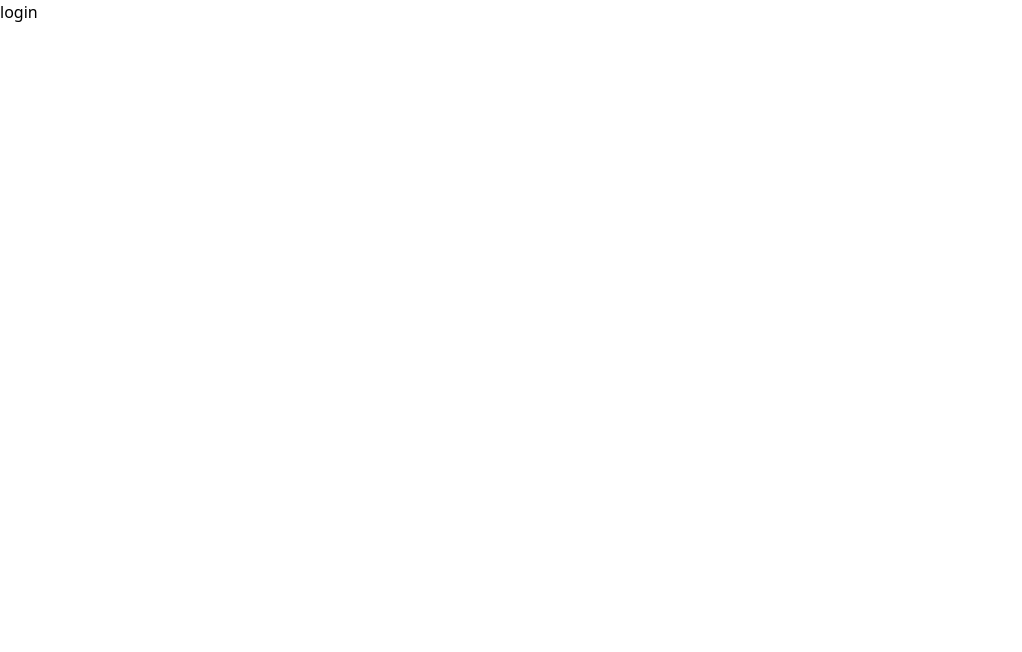
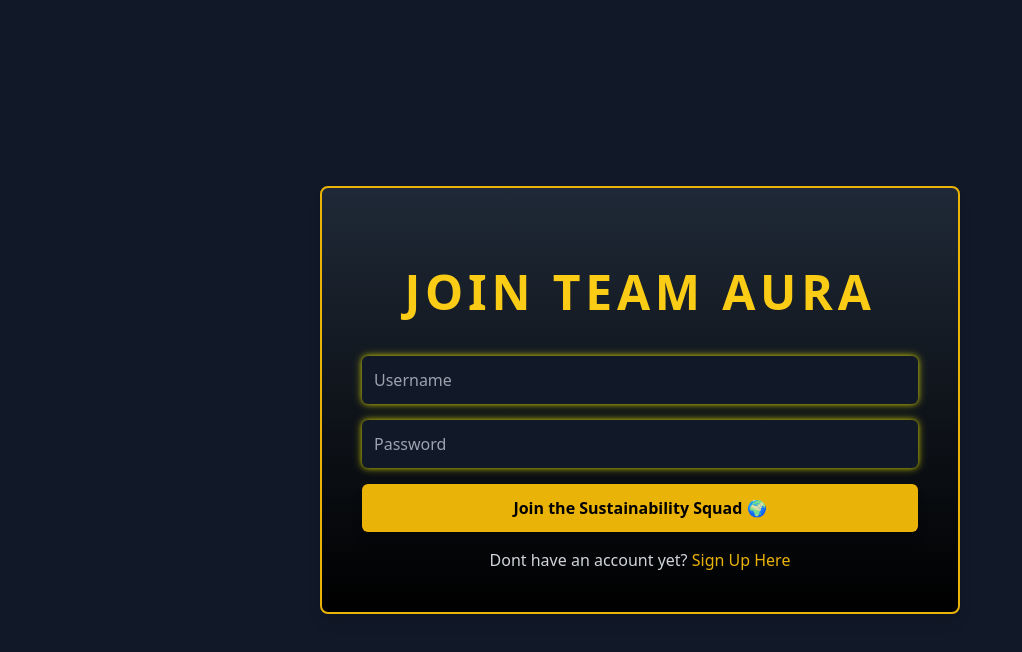
Before and after one commit to Ayush5071/Aura, a React (Vite) app in the folder client/: page /login in a window 1280 px wide. Shown: the top 652 px of the page, without its empty margins (0-1022 px from the left). Built offline with nearby package versions, Linux system fonts and the light colour scheme.

Commit message:
Login, SignUp Auth UI[Customer]

```diff
--- a/client/package.json
+++ b/client/package.json
@@ -10,12 +10,14 @@
     "preview": "vite preview"
   },
   "dependencies": {
+    "axios": "^1.7.7",
     "clsx": "^2.1.1",
     "framer-motion": "^11.11.10",
     "react": "^18.3.1",
     "react-anchor-link-smooth-scroll": "^1.0.12",
     "react-dom": "^18.3.1",
     "react-router-dom": "^6.27.0",
+    "react-toastify": "^10.0.6",
     "tailwind-merge": "^2.5.4"
   },
   "devDependencies": {
--- a/client/src/App.jsx
+++ b/client/src/App.jsx
@@ -1,16 +1,19 @@
-import React from 'react';
-import { BrowserRouter as Router, Routes, Route, Link } from 'react-router-dom';
+import { BrowserRouter as Router, Routes, Route} from 'react-router-dom';
 import Landing from './pages/Landing.jsx';
 import Login from './pages/Login.jsx';
-
+import SignUp from "./pages/Signup.jsx"
+import { UserProvider } from './lib/userContext.jsx';
 const App = () => {
   return (
+    <UserProvider>
     <Router>
       <Routes>
         <Route path="/" element={<Landing />} />
         <Route path="/login" element={<Login />} />
+        <Route path="/signup" element={<SignUp/>} />
       </Routes>
     </Router>
+    </UserProvider>
   );
 };
 
--- a/client/src/components/landing-page/Hero.jsx
+++ b/client/src/components/landing-page/Hero.jsx
@@ -1,15 +1,14 @@
 import Enter from "./Enter.jsx";
 import Navbar from "./Navbar.jsx";
+import { useNavigate } from "react-router-dom";
 
 
 const Hero = () => {
+  const navigate = useNavigate();
+  const handleLoginClick = () =>{
+    navigate("/signup");
+  }
 
-  const handleLoginClick = () =>{
-    //Redirect to login page
-  }
-  const handleSignUpClick = () =>{
-    //Redirect to sign up page
-  }
   return (
     <>
       <div className="bg-[url('/landing-page/th.jpeg')] relative  w-full bg-cover h-screen">
@@ -26,7 +25,6 @@ const Hero = () => {
         <span className="font-semibold text-yellow-400"> Discover how you can be a hero in this monumental shift!</span>
     </p>
     <div className ='flex  gap-4 '>
-    <Enter text='Join the Stark Initiative ' icon='🤖' onClick={handleSignUpClick}/>
     <Enter text='Join the Sustainability Squad' icon = '🌍'onClick={handleLoginClick}/>
     </div>
 </div>
--- /dev/null
+++ b/client/src/components/login-page/LoginCard.jsx
@@ -0,0 +1,90 @@
+import { useState } from "react";
+import axios from "axios";
+import { useUser } from "../../lib/userContext.jsx";
+import { ToastContainer, toast} from "react-toastify";
+import "react-toastify/ReactToastify.css"
+import { Link } from "react-router-dom";
+const LoginCard = () => {
+    const [username, setUsername] = useState('');
+    const [password, setPassword] = useState('');
+    const { login } = useUser();
+
+    const handleInputChange = (e, setState) => {
+      setState(e.target.value);
+    };
+
+    const handleLogin = async (e) => {
+      e.preventDefault();
+      try {
+        const response = await axios.post(`http://localhost:4000/api/users/login`, {
+          email: username,
+          password
+        });
+
+
+        console.log(response.data);
+
+        login(response.data);
+
+        toast.success('Login successful!')
+      } catch (error) {
+        console.error(error.response ? error.response.data.error : error.message);
+
+        toast.error(error.response?.data?.error || 'Login failed, please try again.');
+      }
+
+    }
+
+  return (
+    <div className="flex flex-col justify-center items-center min-h-screen bg-gray-900">
+            <ToastContainer position="top-right" autoClose={1000} hideProgressBar={false} />
+
+      <div className="form-container h-128 mx-auto my-20 w-4/5 md:w-2/3 lg:w-1/2 p-10 bg-gradient-to-b from-gray-800 to-black shadow-lg rounded-lg transition duration-300 hover:shadow-xl border-2 border-yellow-500 flex flex-col justify-center items-center">
+        <h1 className="text-center text-5xl py-10 font-bold text-yellow-400 tracking-widest font-sans">
+          JOIN TEAM AURA
+        </h1>
+
+        <form onSubmit={handleLogin} className='flex flex-col justify-center w-full'>
+          <div className="relative mb-4">
+            <input
+              type="text"
+              placeholder="Username"
+              value={username}
+              onChange={(e) => handleInputChange(e, setUsername)}
+              className="w-full p-3 bg-gray-900 text-white rounded-md focus:ring-2 focus:ring-yellow-500 transition duration-200 ease-in-out hover:bg-gray-800 shadow-md hover:shadow-lg glow-input typing"
+              autoComplete="off"
+            />
+          </div>
+
+          <div className="relative mb-4">
+            <input
+              type="password"
+              placeholder="Password"
+              value={password}
+              onChange={(e) => handleInputChange(e, setPassword)}
+              className="w-full p-3 bg-gray-900 text-white rounded-md focus:ring-2 focus:ring-yellow-500 transition duration-200 ease-in-out hover:bg-gray-800 shadow-md hover:shadow-lg glow-input typing"
+              autoComplete="off"
+            />
+          </div>
+
+          <button
+            type="submit"
+            className="w-full p-3 bg-yellow-500 hover:bg-yellow-600 text-black font-bold rounded-md transition-all shadow-lg hover:shadow-xl"
+          >
+            Join the Sustainability Squad 🌍
+          </button>
+        </form>
+        <div className="mt-4 text-gray-300">
+          <p>
+            Dont have an account yet? {' '}
+            <Link to="/signup" className="text-yellow-500 hover:underline">
+              Sign Up Here
+            </Link>
+          </p>
+        </div>
+      </div>
+    </div>
+  )
+}
+
+export default LoginCard;
--- /dev/null
+++ b/client/src/components/signup-page/SignUpCard.jsx
@@ -0,0 +1,113 @@
+import { useState } from "react";
+import { Link, useNavigate } from "react-router-dom";
+import axios from "axios";
+import { ToastContainer, toast} from "react-toastify";
+import "react-toastify/ReactToastify.css"
+const SignupCard = () => {
+  const [name, setUsername] = useState('');
+  const [email, setEmail] = useState('');
+  const [password, setPassword] = useState('');
+  const [confirmPassword, setConfirmPassword] = useState('');
+  const navigate = useNavigate();
+
+  const handleInputChange = (e, setState) => {
+    setState(e.target.value);
+  };
+
+  const handleSubmit = async (e) => {
+    e.preventDefault();
+    if (password != confirmPassword) {
+      toast.error("Passwords do not match!")
+      return
+    }
+    try {
+      const response = await axios.post(`http://localhost:4000/api/users/register`, {
+        name, email, password
+      })
+      console.log(response.data);
+      toast.success("Signup Successful! Redirecting...");
+
+      setTimeout(() => {
+        navigate("/login");
+      }, 1500);
+    } catch (error) {
+      console.error(error.response ? error.response.data.error: error.message);
+      toast.error(error.response.data.error || "SIGNUP FAILED, please try again")
+    }
+  };
+
+  return (
+    <div className="flex flex-col justify-center items-center min-h-screen bg-gray-900">
+        <ToastContainer position="top-right" autoClose={3000} hideProgressBar={false} />
+      <div className="form-container h-128 mx-auto my-20 w-4/5 md:w-2/3 lg:w-1/2 p-10 bg-gradient-to-b from-gray-800 to-black shadow-lg rounded-lg transition duration-300 hover:shadow-xl border-2 border-yellow-500 flex flex-col justify-center items-center">
+        <h1 className="text-center text-5xl py-10 font-bold text-yellow-400 tracking-widest font-sans">
+          SIGN UP FOR TEAM AURA
+        </h1>
+
+        <form className='flex flex-col justify-center w-full' onSubmit={handleSubmit}>
+          <div className="relative mb-4">
+            <input
+              type="text"
+              placeholder="Username"
+              value={name}
+              onChange={(e) => handleInputChange(e, setUsername)}
+              className="w-full p-3 bg-gray-900 text-white rounded-md focus:ring-2 focus:ring-yellow-500 transition duration-200 ease-in-out hover:bg-gray-800 shadow-md hover:shadow-lg glow-input typing"
+              autoComplete="off"
+            />
+          </div>
+
+          <div className="relative mb-4">
+            <input
+              type="email"
+              placeholder="Email"
+              value={email}
+              onChange={(e) => handleInputChange(e, setEmail)}
+              className="w-full p-3 bg-gray-900 text-white rounded-md focus:ring-2 focus:ring-yellow-500 transition duration-200 ease-in-out hover:bg-gray-800 shadow-md hover:shadow-lg glow-input typing"
+              autoComplete="off"
+            />
+          </div>
+
+          <div className="relative mb-4">
+            <input
+              type="password"
+              placeholder="Password"
+              value={password}
+              onChange={(e) => handleInputChange(e, setPassword)}
+              className="w-full p-3 bg-gray-900 text-white rounded-md focus:ring-2 focus:ring-yellow-500 transition duration-200 ease-in-out hover:bg-gray-800 shadow-md hover:shadow-lg glow-input typing"
+              autoComplete="off"
+            />
+          </div>
+
+          <div className="relative mb-4">
+            <input
+              type="password"
+              placeholder="Confirm Password"
+              value={confirmPassword}
+              onChange={(e) => handleInputChange(e, setConfirmPassword)}
+              className="w-full p-3 bg-gray-900 text-white rounded-md focus:ring-2 focus:ring-yellow-500 transition duration-200 ease-in-out hover:bg-gray-800 shadow-md hover:shadow-lg glow-input typing"
+              autoComplete="off"
+            />
+          </div>
+
+          <button
+            type="submit"
+            className="w-full p-3 bg-yellow-500 hover:bg-yellow-600 text-black font-bold rounded-md transition-all shadow-lg hover:shadow-xl"
+          >
+            Join the Sustainability Squad 🌍
+          </button>
+        </form>
+
+        <div className="mt-4 text-gray-300">
+          <p>
+            Already have an account?{' '}
+            <Link to="/login" className="text-yellow-500 hover:underline">
+              Log in
+            </Link>
+          </p>
+        </div>
+      </div>
+    </div>
+  );
+};
+
+export default SignupCard;
--- a/client/src/index.css
+++ b/client/src/index.css
@@ -1,3 +1,12 @@
 @tailwind base;
 @tailwind components;
 @tailwind utilities;
+
+.glow-input {
+    box-shadow: 0 0 5px rgba(255, 255, 0, 0.5), 0 0 10px rgba(255, 255, 0, 0.5);
+    transition: box-shadow 0.3s ease-in-out;
+  }
+
+  .glow-input:focus {
+    box-shadow: 0 0 15px rgba(255, 255, 0, 1), 0 0 20px rgba(255, 255, 0, 0.7);
+  }
--- /dev/null
+++ b/client/src/lib/userContext.jsx
@@ -0,0 +1,22 @@
+import React, { createContext, useContext, useState } from "react";
+
+const UserContext = createContext();
+
+export const UserProvider = ({ children }) => {
+  const [user, setUser] = useState(null);
+
+  const login = (userData) => {
+    setUser(userData);
+  };
+
+  const logout = () => {
+    setUser(null);
+  };
+  return (
+    <UserContext.Provider value={{ user, login, logout }}>
+      {children}
+    </UserContext.Provider>
+  );
+};
+
+export const useUser = () => useContext(UserContext);
--- a/client/src/pages/Login.jsx
+++ b/client/src/pages/Login.jsx
@@ -1,8 +1,12 @@
+import LoginCard from "../components/login-page/LoginCard";
+const Login = () => {
 
-const Login = () => {
+
   return (
-    <div>login</div>
-  )
-}
+   <>
+   <LoginCard/>
+   </>
+  );
+};
 
 export default Login;
--- /dev/null
+++ b/client/src/pages/Signup.jsx
@@ -0,0 +1,12 @@
+import SignUpCard from "../components/signup-page/SignUpCard.jsx";
+const Login = () => {
+
+
+  return (
+   <>
+   <SignUpCard/>
+   </>
+  );
+};
+
+export default Login;
```
Also changed, not shown: 1 other file (tests, documents, lock files or other folders).
